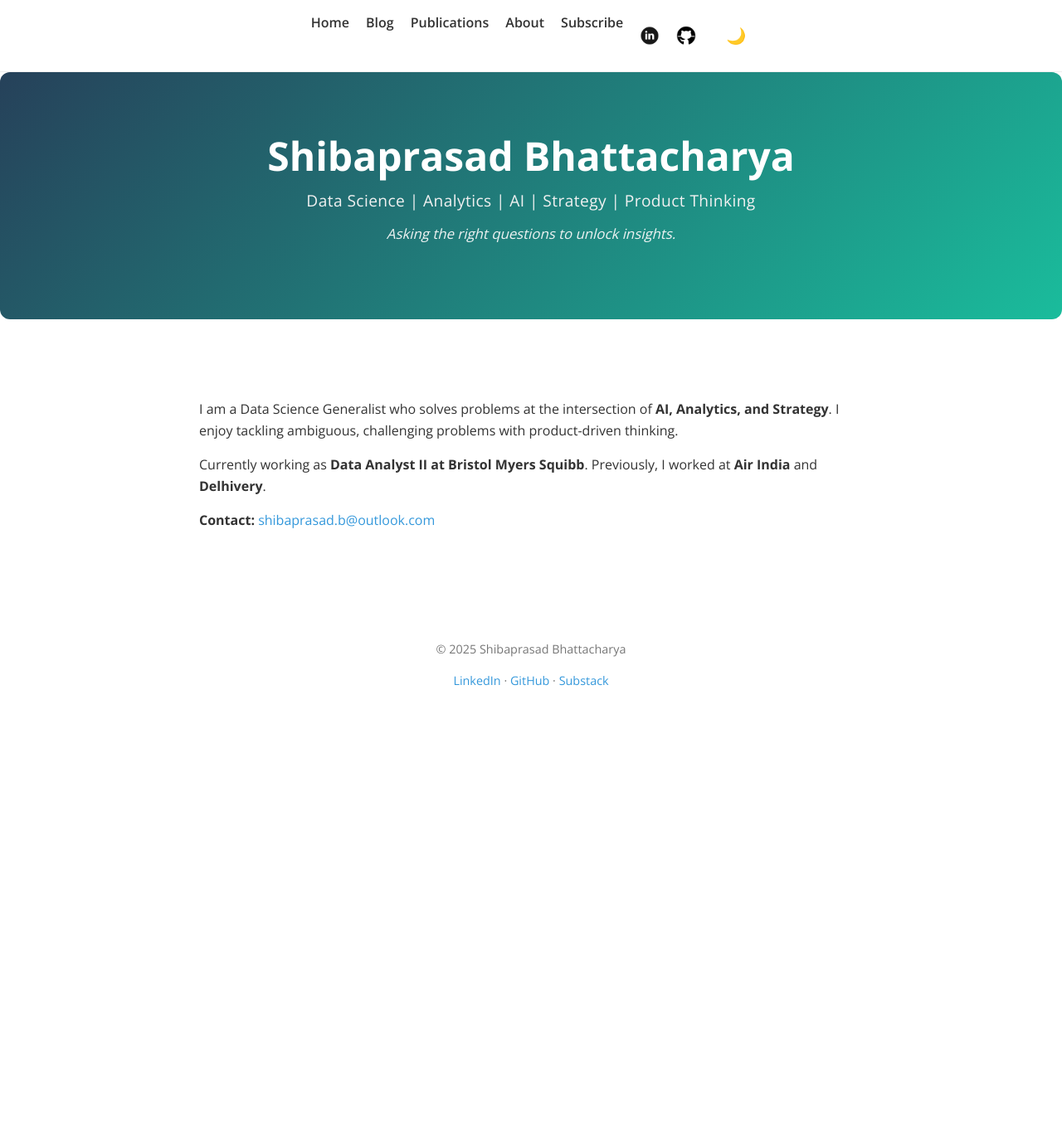
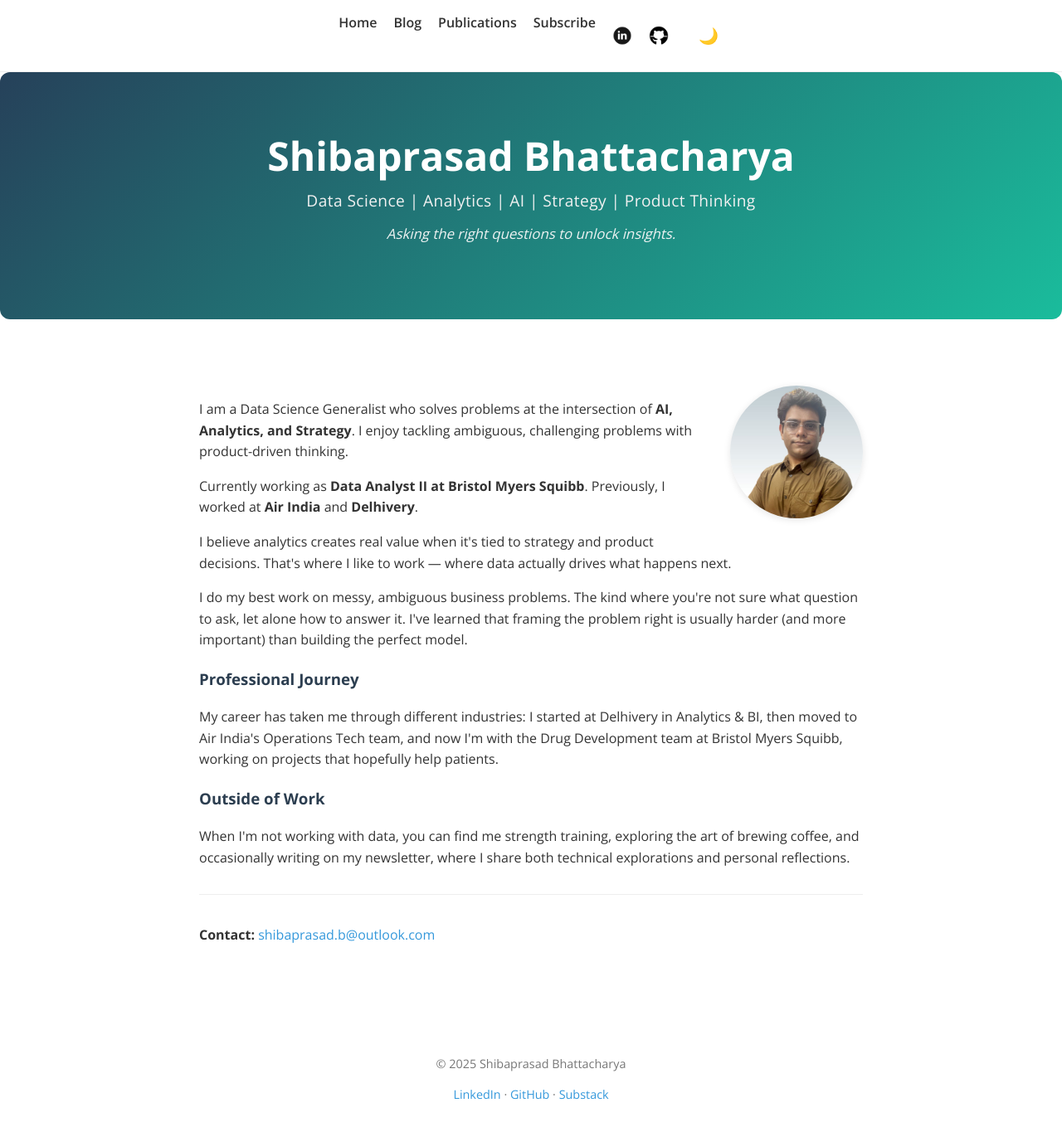
Before and after one commit to shibaprasadb/shibaprasadb.github.io, a Jekyll site: the page built from index.html, in a window 1280 px wide and 1366 px high. Shown: the whole window at 83% size. Built offline with Jekyll 4.4.1, drawn with Linux system fonts in a browser that asks for light colours.

Commit message:
Move about content onto home page

```diff
--- a/_includes/nav.html
+++ b/_includes/nav.html
@@ -2,7 +2,6 @@
     <a href="{{ '/index.html' | relative_url }}">Home</a>
     <a href="{{ '/blog.html' | relative_url }}">Blog</a>
     <a href="{{ '/publications.html' | relative_url }}">Publications</a>
-    <a href="{{ '/about.html' | relative_url }}">About</a>
     <a href="{{ '/subscribe.html' | relative_url }}">Subscribe</a>
     <a href="https://www.linkedin.com/in/shibaprasad-bhattacharya/" target="_blank"><img src="{{ '/images/linkedin_logo.png' | relative_url }}" alt="LinkedIn" class="nav-icon"></a>
     <a href="https://github.com/shibaprasadb" target="_blank"><img src="{{ '/images/github_logo.png' | relative_url }}" alt="GitHub" class="nav-icon"></a>
--- a/index.html
+++ b/index.html
@@ -14,10 +14,24 @@ title: Shibaprasad Bhattacharya
   </div>
 </header>
 
-<div class="container">
-    <p>I am a Data Science Generalist who solves problems at the intersection of <strong>AI, Analytics, and Strategy</strong>. I enjoy tackling ambiguous, challenging problems with product-driven thinking.</p>
+<div class="container about">
+  <img src="images/headshot.jpg" alt="Shibaprasad Bhattacharya" class="headshot" loading="lazy">
 
-    <p>Currently working as <strong>Data Analyst II at Bristol Myers Squibb</strong>. Previously, I worked at <strong>Air India</strong> and <strong>Delhivery</strong>.</p>
+  <p>I am a Data Science Generalist who solves problems at the intersection of <strong>AI, Analytics, and Strategy</strong>. I enjoy tackling ambiguous, challenging problems with product-driven thinking.</p>
 
+  <p>Currently working as <strong>Data Analyst II at Bristol Myers Squibb</strong>. Previously, I worked at <strong>Air India</strong> and <strong>Delhivery</strong>.</p>
+
+  <p>I believe analytics creates real value when it's tied to strategy and product decisions. That's where I like to work &mdash; where data actually drives what happens next.</p>
+
+  <p>I do my best work on messy, ambiguous business problems. The kind where you're not sure what question to ask, let alone how to answer it. I've learned that framing the problem right is usually harder (and more important) than building the perfect model.</p>
+
+  <h3>Professional Journey</h3>
+  <p>My career has taken me through different industries: I started at Delhivery in Analytics &amp; BI, then moved to Air India's Operations Tech team, and now I'm with the Drug Development team at Bristol Myers Squibb, working on projects that hopefully help patients.</p>
+
+  <h3>Outside of Work</h3>
+  <p>When I'm not working with data, you can find me strength training, exploring the art of brewing coffee, and occasionally writing on my newsletter, where I share both technical explorations and personal reflections.</p>
+
+  <div class="contact">
     <p><strong>Contact:</strong> <a href="mailto:shibaprasad.b@outlook.com">shibaprasad.b@outlook.com</a></p>
+  </div>
 </div>
```
Also changed, not shown: about.html (deleted, +0 -31 lines).
